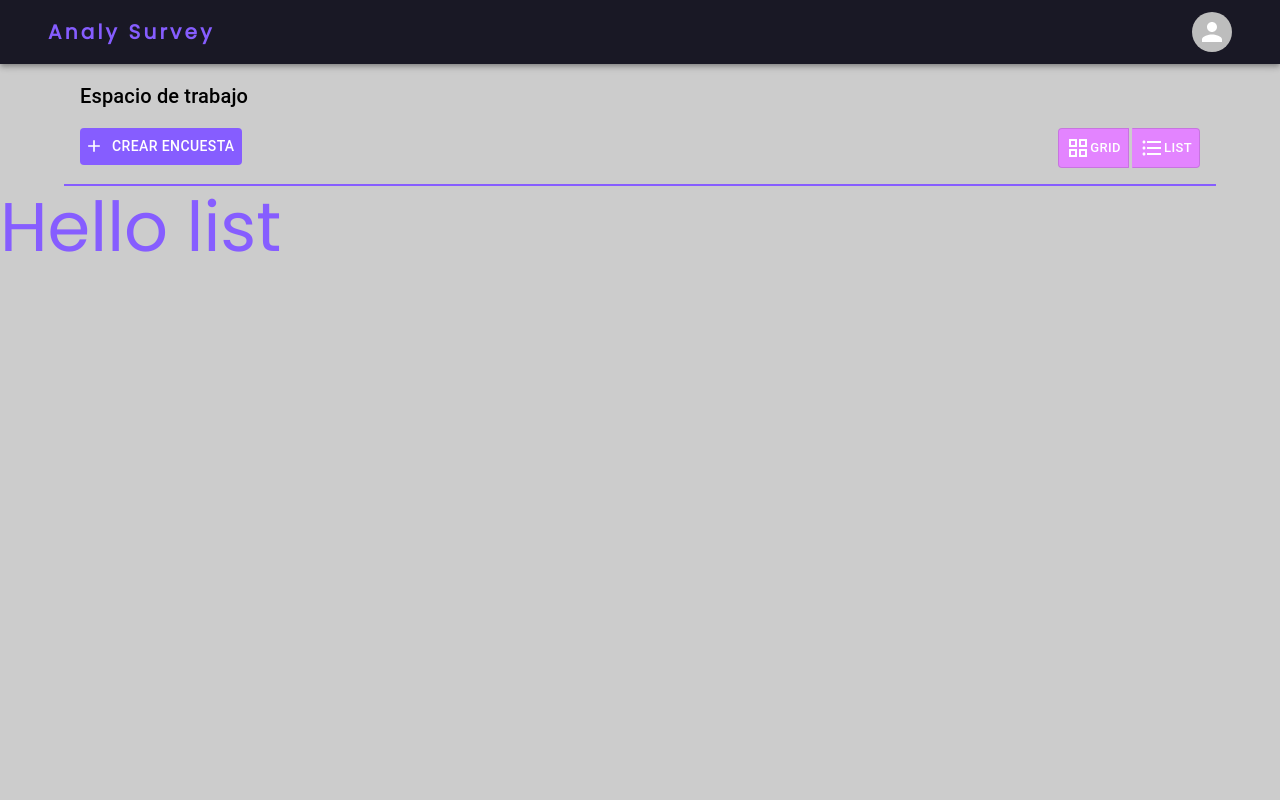
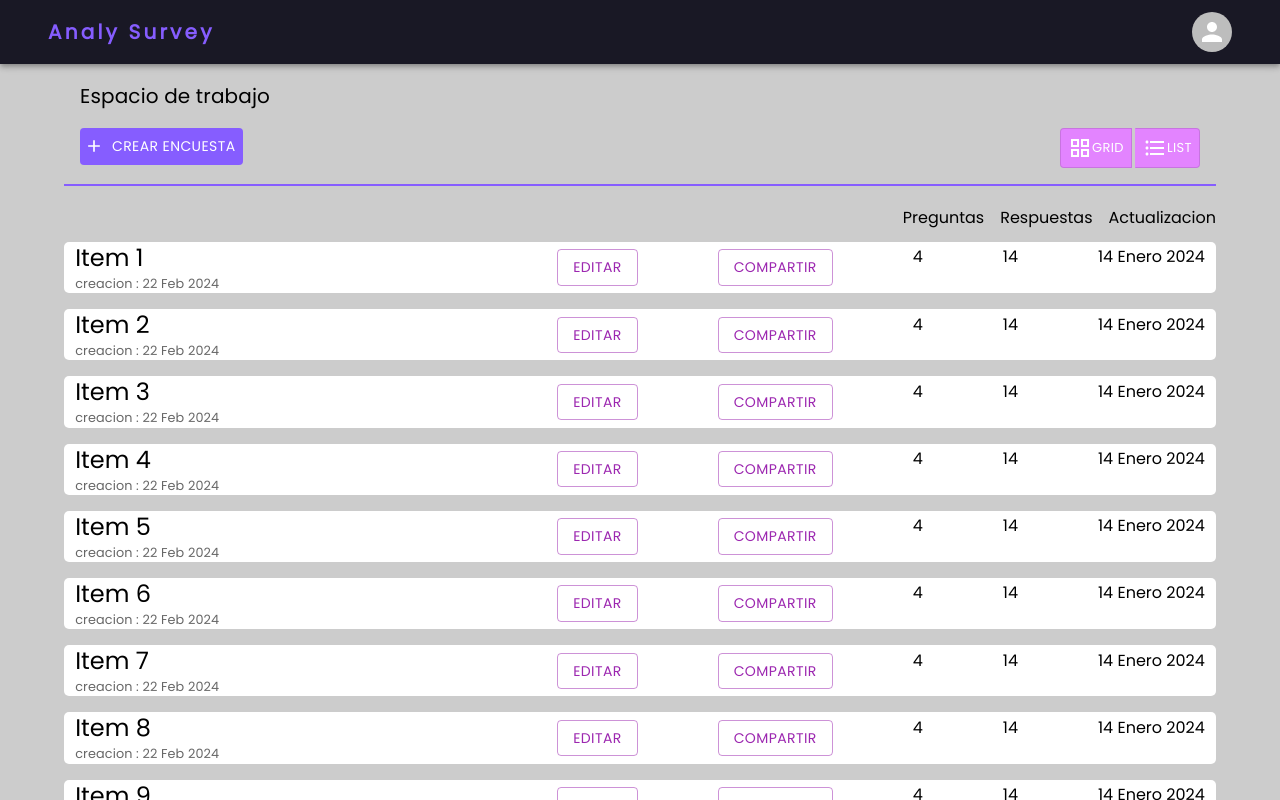
Before and after one commit to Hyosuporte/AnalySurvey, a React (Vite) app in the folder client/: page /profile in a window 1280 px wide. Both pictures are taken after a click on the button "GRID". Shown: the top 800 px of the page. Built offline with nearby package versions, Linux system fonts and the light colour scheme.

Commit message:
feat: add component ListView
Se termino de crear el componente ListView para la vista profile del usuario

```diff
--- a/client/src/App.css
+++ b/client/src/App.css
@@ -115,7 +115,8 @@ span {
 /* CSS view Profile */
 #mainProfile {
   background-color: #cccccc;
-  height: 100vh;
+  min-height: 100vh;
+  height: 100%;
   width: 100%;
 }
 
@@ -155,7 +156,6 @@ span {
 }
 
 .GridView {
-  background-color: red;
   width: 90vw !important;
   margin-top: 1px !important;
   margin: auto !important;
@@ -171,3 +171,22 @@ span {
 .div-more {
   margin-left: auto;
 }
+
+.ListView {
+  width: 90vw !important;
+  margin-top: 11rem !important;
+  margin: auto !important;
+  & #stack {
+    margin-top: 1.5rem;
+  }
+}
+
+#stack {
+  color: black;
+  & #stack-list {
+    background-color: white;
+    border-radius: 5px;
+    padding-left: 0.7rem;
+    padding-right: 0.7rem;
+  }
+}
--- a/client/src/components/ListView.jsx
+++ b/client/src/components/ListView.jsx
@@ -1,6 +1,82 @@
-export function ListView(){
+/* eslint-disable react/prop-types */
+import Typography from "@mui/material/Typography";
+import Stack from "@mui/material/Stack";
+import Grid from "@mui/material/Grid";
+import Box from "@mui/material/Box";
+import Button from "@mui/material/Button";
 
-return(
-    <h1>Hello list</h1>
-)
+export function ListView({ data }) {
+  return (
+    <Box component="section" className="ListView">
+      <Stack
+        id="stack"
+        spacing={2}
+        direction="column"
+        justifyContent="flex-start"
+        alignItems="baseline"
+      >
+        <Grid
+          container
+          direction="row"
+          justifyContent="space-between"
+          alignItems="center"
+        >
+          <Grid item>
+            <Typography variant="h5" color="black">
+
+            </Typography>
+            <Typography sx={{ fontSize: ".8rem" }} color="text.secondary">
+
+            </Typography>
+          </Grid>
+          <Grid item>
+            <Grid container spacing={2}>
+
+              <Grid item> Preguntas </Grid>
+              <Grid item> Respuestas </Grid>
+              <Grid item> Actualizacion  </Grid>
+            </Grid>
+          </Grid>
+        </Grid>
+
+        {data.map((item) => (
+          <Grid
+            container
+            direction="row"
+            justifyContent="space-between"
+            alignItems="center"
+            key={item.id}
+            id="stack-list"
+          >
+            <Grid item>
+              <Typography variant="h5" color="black">
+                {" "}
+                {item.title}{" "}
+              </Typography>
+              <Typography sx={{ fontSize: ".8rem" }} color="text.secondary">
+                creacion : {item.created}
+              </Typography>
+            </Grid>
+            <Grid item>
+              <Grid container spacing={10}>
+                <Grid item>
+                  <Button variant="outlined" color="secondary">
+                    Editar
+                  </Button>
+                </Grid>
+                <Grid item>
+                  <Button variant="outlined" color="secondary">
+                    Compartir
+                  </Button>
+                </Grid>
+                <Grid item> {item.questions} </Grid>
+                <Grid item> {item.response} </Grid>
+                <Grid item> {item.updated} </Grid>
+              </Grid>
+            </Grid>
+          </Grid>
+        ))}
+      </Stack>
+    </Box>
+  );
 }
--- a/client/src/index.css
+++ b/client/src/index.css
@@ -138,7 +138,7 @@ body {
 }
 
 * {
-  font-family: "Poppins", sans-serif;
+  font-family: "Poppins", sans-serif !important;
 }
 
 h1,
--- a/client/src/pages/Profile.jsx
+++ b/client/src/pages/Profile.jsx
@@ -17,11 +17,109 @@ const data = [
     id: 1,
     title: "Item 1",
     description: "Description for Item 1",
+    created: "22 Feb 2024",
+    questions: "4",
+    response: "14",
+    updated: "14 Enero 2024"
   },
   {
     id: 2,
     title: "Item 2",
     description: "Description for Item 2",
+    created: "22 Feb 2024",
+    questions: "4",
+    response: "14",
+    updated: "14 Enero 2024"
+  },
+  {
+    id: 3,
+    title: "Item 3",
+    description: "Description for Item 3",
+    created: "22 Feb 2024",
+    questions: "4",
+    response: "14",
+    updated: "14 Enero 2024"
+  },
+  {
+    id: 4,
+    title: "Item 4",
+    description: "Description for Item 4",
+    created: "22 Feb 2024",
+    questions: "4",
+    response: "14",
+    updated: "14 Enero 2024"
+  },
+  {
+    id: 5,
+    title: "Item 5",
+    description: "Description for Item 5",
+    created: "22 Feb 2024",
+    questions: "4",
+    response: "14",
+    updated: "14 Enero 2024"
+  },
+  {
+    id: 6,
+    title: "Item 6",
+    description: "Description for Item 6",
+    created: "22 Feb 2024",
+    questions: "4",
+    response: "14",
+    updated: "14 Enero 2024"
+  },
+  {
+    id: 7,
+    title: "Item 7",
+    description: "Description for Item 7",
+    created: "22 Feb 2024",
+    questions: "4",
+    response: "14",
+    updated: "14 Enero 2024"
+  },
+  {
+    id: 8,
+    title: "Item 8",
+    description: "Description for Item 8",
+    created: "22 Feb 2024",
+    questions: "4",
+    response: "14",
+    updated: "14 Enero 2024"
+  },
+  {
+    id: 9,
+    title: "Item 9",
+    description: "Description for Item 9",
+    created: "22 Feb 2024",
+    questions: "4",
+    response: "14",
+    updated: "14 Enero 2024"
+  },
+  {
+    id: 10,
+    title: "Item 10",
+    description: "Description for Item 10",
+    created: "22 Feb 2024",
+    questions: "4",
+    response: "14",
+    updated: "14 Enero 2024"
+  },
+  {
+    id: 11,
+    title: "Item 11",
+    description: "Description for Item 11",
+    created: "22 Feb 2024",
+    questions: "4",
+    response: "14",
+    updated: "14 Enero 2024"
+  },
+  {
+    id: 12,
+    title: "Item 12",
+    description: "Description for Item 12",
+    created: "22 Feb 2024",
+    questions: "4",
+    response: "14",
+    updated: "14 Enero 2024"
   },
   // Agrega más datos aquí
 ];
@@ -81,7 +179,11 @@ export function Profile() {
         </Grid>
       </section>
       {/* TODO: Terminar componente Grid */}
-      {alignment == "Grid" ? <GridView data={data} /> : <ListView />}
+      {alignment == "Grid" ? (
+        <GridView data={data} />
+      ) : (
+        <ListView data={data} />
+      )}
     </main>
   );
 }
```
